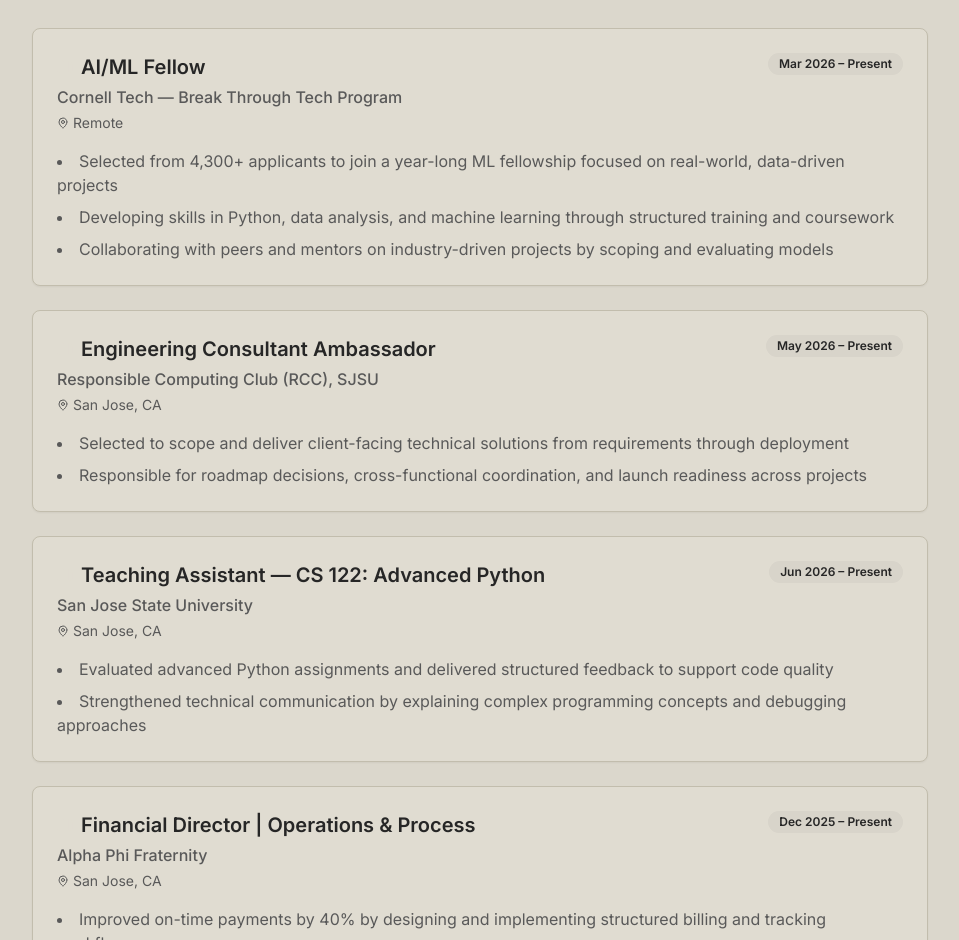
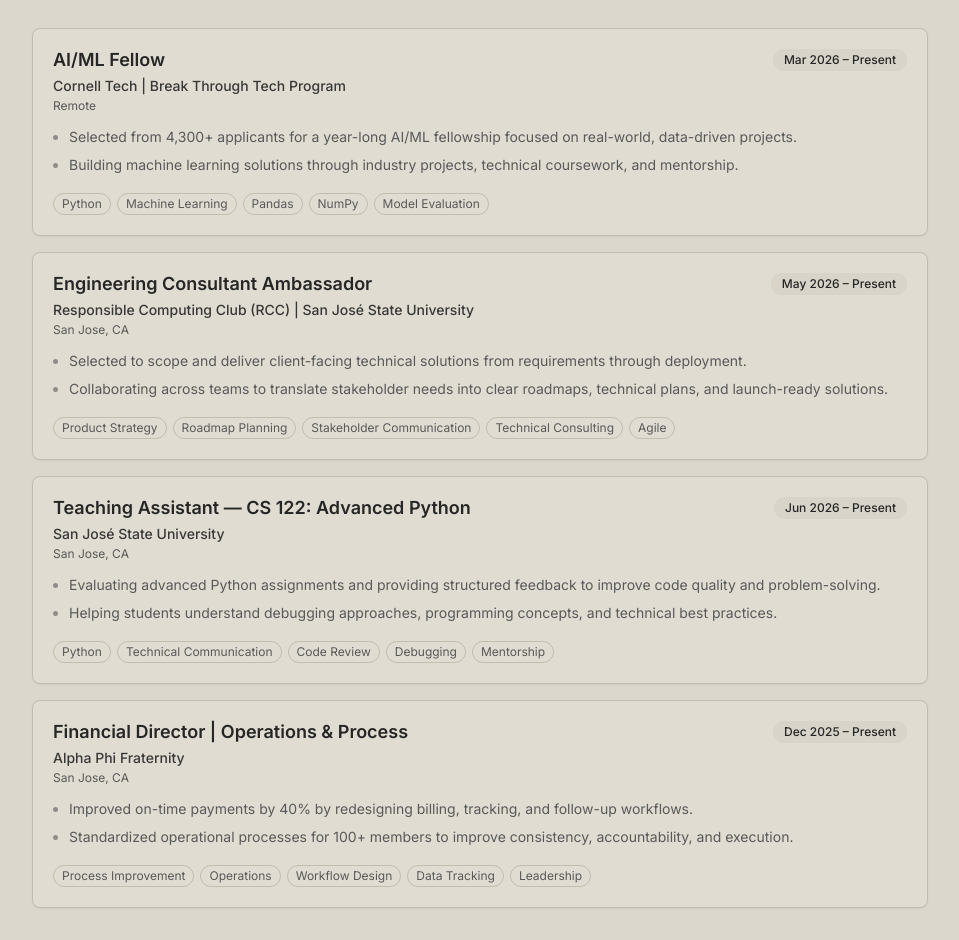
Before and after one commit to skhadder/personal-website, a Next.js app: page / in a window 1280 px wide. Shown: the part 1860-2800 px from the top of the page, without its empty margins (160-1119 px from the left). Built offline with nearby package versions, Linux system fonts and the light colour scheme.

Commit message:
Polish Experience section with LinkedIn-style layout.
Make cards more compact with two bullets per role and skill tags for easier scanning.

Co-authored-by: Cursor <cursoragent@cursor.com>

```diff
--- a/components/experience.tsx
+++ b/components/experience.tsx
@@ -3,58 +3,60 @@
 import { motion } from "framer-motion"
 import { Badge } from "@/components/ui/badge"
 import { Card, CardContent } from "@/components/ui/card"
-import { Briefcase, MapPin } from "lucide-react"
 
 type ExperienceItem = {
   title: string
   organization: string
   location: string
   period: string
-  highlights: string[]
+  bullets: [string, string]
+  skills: string[]
 }
 
 const experiences: ExperienceItem[] = [
   {
     title: "AI/ML Fellow",
-    organization: "Cornell Tech — Break Through Tech Program",
+    organization: "Cornell Tech | Break Through Tech Program",
     location: "Remote",
     period: "Mar 2026 – Present",
-    highlights: [
-      "Selected from 4,300+ applicants to join a year-long ML fellowship focused on real-world, data-driven projects",
-      "Developing skills in Python, data analysis, and machine learning through structured training and coursework",
-      "Collaborating with peers and mentors on industry-driven projects by scoping and evaluating models",
+    bullets: [
+      "Selected from 4,300+ applicants for a year-long AI/ML fellowship focused on real-world, data-driven projects.",
+      "Building machine learning solutions through industry projects, technical coursework, and mentorship.",
     ],
+    skills: ["Python", "Machine Learning", "Pandas", "NumPy", "Model Evaluation"],
   },
   {
     title: "Engineering Consultant Ambassador",
-    organization: "Responsible Computing Club (RCC), SJSU",
+    organization: "Responsible Computing Club (RCC) | San José State University",
     location: "San Jose, CA",
     period: "May 2026 – Present",
-    highlights: [
-      "Selected to scope and deliver client-facing technical solutions from requirements through deployment",
-      "Responsible for roadmap decisions, cross-functional coordination, and launch readiness across projects",
+    bullets: [
+      "Selected to scope and deliver client-facing technical solutions from requirements through deployment.",
+      "Collaborating across teams to translate stakeholder needs into clear roadmaps, technical plans, and launch-ready solutions.",
     ],
+    skills: ["Product Strategy", "Roadmap Planning", "Stakeholder Communication", "Technical Consulting", "Agile"],
   },
   {
     title: "Teaching Assistant — CS 122: Advanced Python",
-    organization: "San Jose State University",
+    organization: "San José State University",
     location: "San Jose, CA",
     period: "Jun 2026 – Present",
-    highlights: [
-      "Evaluated advanced Python assignments and delivered structured feedback to support code quality",
-      "Strengthened technical communication by explaining complex programming concepts and debugging approaches",
+    bullets: [
+      "Evaluating advanced Python assignments and providing structured feedback to improve code quality and problem-solving.",
+      "Helping students understand debugging approaches, programming concepts, and technical best practices.",
     ],
+    skills: ["Python", "Technical Communication", "Code Review", "Debugging", "Mentorship"],
   },
   {
     title: "Financial Director | Operations & Process",
     organization: "Alpha Phi Fraternity",
     location: "San Jose, CA",
     period: "Dec 2025 – Present",
-    highlights: [
-      "Improved on-time payments by 40% by designing and implementing structured billing and tracking workflows",
-      "Managed financial operations for 100+ members by overseeing billing, collections, and policy enforcement",
-      "Standardized financial processes by improving tracking systems and ensuring consistent execution across operations",
+    bullets: [
+      "Improved on-time payments by 40% by redesigning billing, tracking, and follow-up workflows.",
+      "Standardized operational processes for 100+ members to improve consistency, accountability, and execution.",
     ],
+    skills: ["Process Improvement", "Operations", "Workflow Design", "Data Tracking", "Leadership"],
   },
 ]
 
@@ -82,7 +84,7 @@ export default function Experience() {
           <div className="w-20 h-1 bg-primary mx-auto"></div>
         </motion.div>
 
-        <div className="max-w-4xl mx-auto space-y-6">
+        <div className="max-w-4xl mx-auto space-y-4">
           {experiences.map((exp, index) => (
             <motion.div
               key={index}
@@ -92,29 +94,35 @@ export default function Experience() {
               transition={{ duration: 0.5, delay: index * 0.1 }}
               variants={fadeIn}
             >
-              <Card>
-                <CardContent className="p-6">
-                  <div className="flex flex-col sm:flex-row sm:items-start sm:justify-between gap-2 mb-4">
-                    <div>
-                      <div className="flex items-center gap-2 mb-1">
-                        <Briefcase className="h-4 w-4 text-primary" />
-                        <h3 className="text-xl font-semibold">{exp.title}</h3>
-                      </div>
-                      <p className="text-muted-foreground font-medium">{exp.organization}</p>
-                      <div className="flex items-center gap-1 text-sm text-muted-foreground mt-1">
-                        <MapPin className="h-3 w-3" />
-                        {exp.location}
-                      </div>
-                    </div>
-                    <Badge variant="secondary" className="w-fit shrink-0">
+              <Card className="transition-shadow duration-300 hover:shadow-md">
+                <CardContent className="p-5">
+                  <div className="flex flex-wrap items-start justify-between gap-x-4 gap-y-2 mb-1">
+                    <h3 className="text-lg font-semibold leading-tight">{exp.title}</h3>
+                    <Badge variant="secondary" className="shrink-0 text-xs font-medium">
                       {exp.period}
                     </Badge>
                   </div>
-                  <ul className="list-disc list-inside text-muted-foreground space-y-2">
-                    {exp.highlights.map((highlight, i) => (
-                      <li key={i}>{highlight}</li>
+
+                  <p className="text-sm font-medium text-foreground/90 mb-0.5">{exp.organization}</p>
+                  <p className="text-xs text-muted-foreground mb-3">{exp.location}</p>
+
+                  <ul className="space-y-1.5 mb-4 pl-4 list-disc marker:text-muted-foreground/60 text-sm text-muted-foreground leading-relaxed">
+                    {exp.bullets.map((bullet, i) => (
+                      <li key={i}>{bullet}</li>
                     ))}
                   </ul>
+
+                  <div className="flex flex-wrap gap-1.5">
+                    {exp.skills.map((skill) => (
+                      <Badge
+                        key={skill}
+                        variant="outline"
+                        className="text-xs font-normal px-2 py-0.5 text-muted-foreground"
+                      >
+                        {skill}
+                      </Badge>
+                    ))}
+                  </div>
                 </CardContent>
               </Card>
             </motion.div>
```
